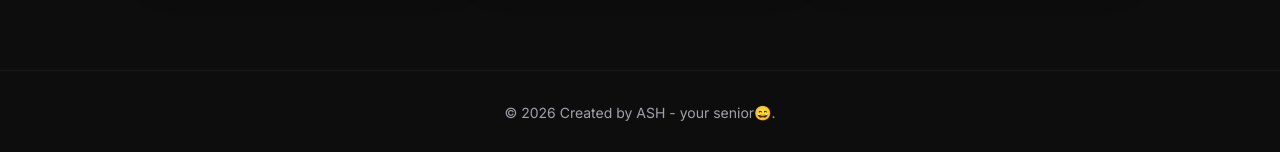
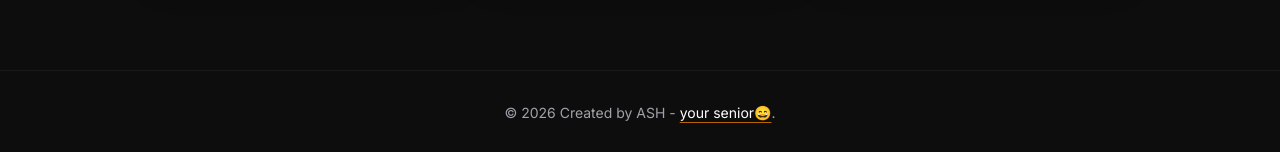
Before and after one commit to ashu-0715/MarkOne, a React (Vite) app in the folder frontend/: page / in a window 1280 px wide. Shown: the part 1044-1196 px from the top of the page. Built offline with nearby package versions, Linux system fonts and the light colour scheme; no server answers.

Commit message:
edited footer , added my linkedin profile

```diff
--- a/frontend/src/pages/LandingPage.jsx
+++ b/frontend/src/pages/LandingPage.jsx
@@ -90,9 +90,33 @@ const LandingPage = () => {
         </div>
       </section>
 
-      <footer className="border-t border-white/5 py-8 text-center text-muted text-sm">
-        © {new Date().getFullYear()} Created by ASH - your senior😄.
-      </footer>
+      <motion.footer
+        initial={{ opacity: 0, y: 24 }}
+        whileInView={{ opacity: 1, y: 0 }}
+        viewport={{ once: true, amount: 0.6 }}
+        transition={{ duration: 0.55, ease: 'easeOut' }}
+        className="border-t border-white/5 py-8 text-center text-muted text-sm"
+      >
+        <p>
+          © {new Date().getFullYear()} Created by ASH -{' '}
+          <span className="group relative inline-block">
+            <a
+              href="https://www.linkedin.com/in/aswiniesakkimuthu"
+              target="_blank"
+              rel="noopener noreferrer"
+              className="inline-block text-white underline decoration-accent/70 underline-offset-4 transition-colors hover:text-accent focus-visible:outline focus-visible:outline-2 focus-visible:outline-offset-4 focus-visible:outline-accent"
+            >
+              your senior😄
+            </a>
+            <span
+              className="pointer-events-none absolute bottom-full left-1/2 z-10 mb-2 -translate-x-1/2 whitespace-nowrap rounded-full border border-accent/30 bg-surface px-3 py-1.5 text-xs font-semibold text-accent shadow-lg opacity-0 transition duration-200 group-hover:animate-bounce group-hover:opacity-100 group-focus-within:animate-bounce group-focus-within:opacity-100"
+              aria-hidden="true"
+            >
+              Click here to know me 😋
+            </span>
+          </span>.
+        </p>
+      </motion.footer>
 
       {showLoginChoice && (
         <div className="fixed inset-0 z-50 flex items-center justify-center bg-black/70 px-4">
```
